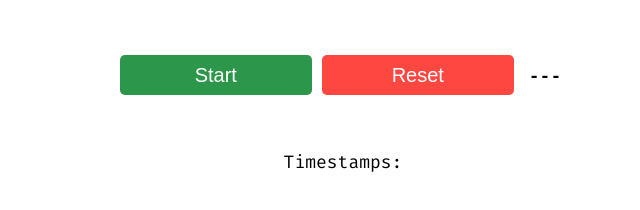
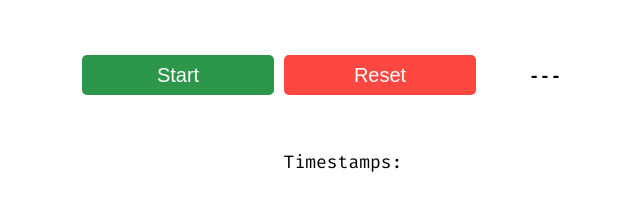
Before and after one commit to Ilona8895/TimerJS, a plain HTML site: page index.html in a window 1280 px wide. Shown: the whole page, without its empty margins (297-937 px from the left). Drawn offline with Linux system fonts and the light colour scheme.

Commit message:
repair style bug

```diff
--- a/css/Timer.css
+++ b/css/Timer.css
@@ -44,6 +44,8 @@
 }
 
 .timerJS-time {
+  display: inline-block;
+  width: 10vw;
   padding: 10px;
   font-family: "Courier New", Courier, monospace;
   font-weight: bold;
```
